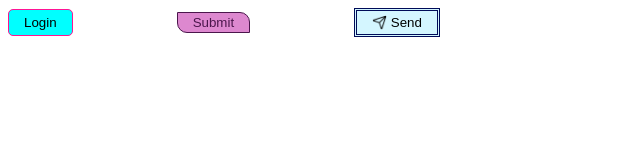
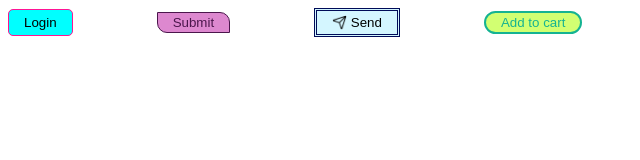
Before and after one commit to Shravanikuldharan/Buttons-CSS, a plain HTML site: page index.html in a window 1280 px wide. Shown: the whole page, without its empty margins (0-640 px from the left). Drawn offline with Linux system fonts and the light colour scheme.

Commit message:
fourth button added

```diff
--- a/index.html
+++ b/index.html
@@ -13,7 +13,7 @@
             border-radius: 5px;
         }
         #btn2{
-            margin-left: 100px;
+            margin-left: 80px;
             background-color: #DD88CF;
             padding: 2px 15px;
             border: 1px solid #4B164C;
@@ -22,7 +22,7 @@
             border-radius: 0 10px 0 10px;
         }
         .btn3{
-            margin-left: 100px;
+            margin-left: 80px;
             background-color: #D4F6FF;
             padding: 4px 15px;
             cursor: pointer;
@@ -33,7 +33,15 @@
             height: 15px;
             vertical-align: bottom;
         }
-
+        .btn4{
+            margin-left: 80px;
+            background-color: #D2FF72;
+            padding: 2px 15px;
+            cursor: pointer;
+            border: 2px solid #15B392;
+            border-radius: 40px;
+            color: #15B392;
+        }
     </style>
 </head>
 <body>
@@ -45,5 +53,7 @@
         <img src="./icons/send.png" id="icon1">
         Send
     </button>
+
+    <button class="btn4">Add to cart</button>
 </body>
 </html>
```
